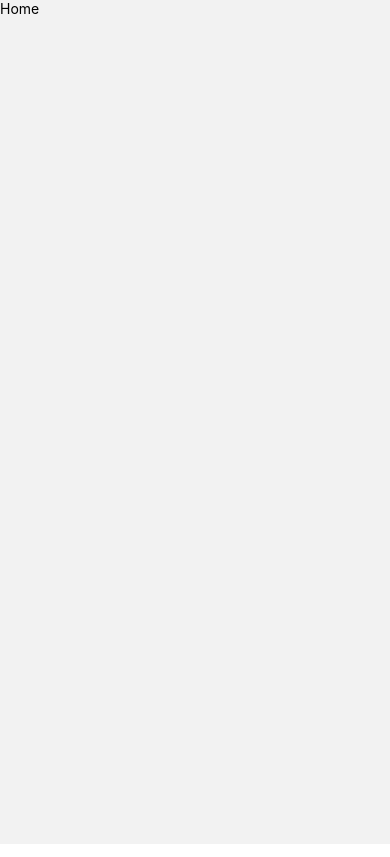
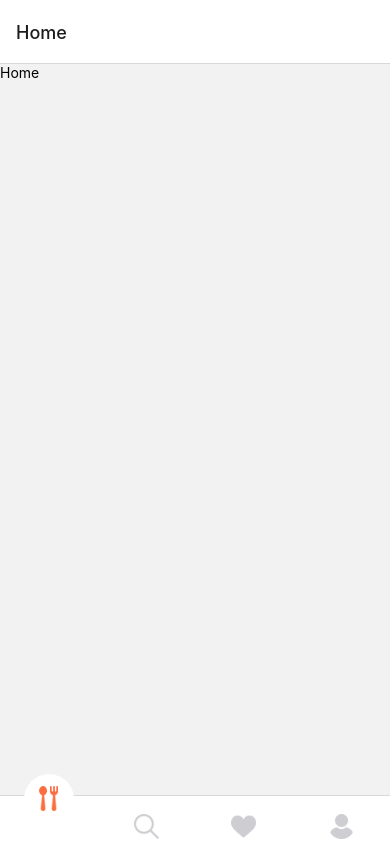
Before and after one commit to mrsuber/Apps, a React Native app in the folder ResturantApp/: screen /Home in a window 390 px wide. Built offline with nearby package versions, Linux system fonts and the light colour scheme.

Commit message:
the navigation taps design completed

```diff
--- a/ResturantApp/App.js
+++ b/ResturantApp/App.js
@@ -4,7 +4,7 @@
 import { NavigationContainer } from '@react-navigation/native'
 import 'react-native-gesture-handler';
 import { Home,Restaurant, OrderDelivery } from './screens'
-// import Tabs from './navigation/tabs'
+import Tabs from './navigation/taps'
 
 const Stack = createStackNavigator();
 
@@ -17,7 +17,7 @@
                 }}
                 initialRouteName={'Home'}
             >
-                <Stack.Screen name="Home" component={Home} />
+                <Stack.Screen name="Home" component={Tabs} />
                 <Stack.Screen name="Restaurant" component={Restaurant} />
                 <Stack.Screen name="OrderDelivery" component={OrderDelivery} />
             </Stack.Navigator>
--- /dev/null
+++ b/ResturantApp/components/customTabBar/CustomTabBar.js
@@ -0,0 +1,34 @@
+import React from 'react'
+import {View} from 'react-native'
+import {COLORS,icons} from '../../constants'
+import {isIphoneX} from 'react-native-iphone-x-helper'
+import {BottomTabBar} from '@react-navigation/bottom-tabs'
+
+const CustomTabBar = (props) =>{
+  if(isIphoneX()){
+    return(
+      <View>
+      <View
+        style={{
+           position: 'absolute',
+           bottom: 0,
+           left: 0,
+           right: 0,
+           height: 30,
+           backgroundColor: COLORS.white
+        }}
+      >
+      </View>
+      <BottomTabBar {...props.props}/>
+
+      </View>
+    )
+  } else {
+    return(
+    <BottomTabBar {...props.props}/>
+  )
+  }
+
+}
+
+export default CustomTabBar
--- /dev/null
+++ b/ResturantApp/components/index.js
@@ -0,0 +1,2 @@
+export {default as TabBarCustomButton} from './tabBarCustomButton/TabBarCustomButton'
+export {default as CustomTabBar} from './customTabBar/CustomTabBar'
--- /dev/null
+++ b/ResturantApp/components/tabBarCustomButton/TabBarCustomButton.js
@@ -0,0 +1,59 @@
+import React from 'react'
+import {View, Image,TouchableOpacity} from 'react-native'
+import Svg,{Path} from 'react-native-svg'
+import {COLORS,icons} from '../../constants'
+const TabBarCustomButton =({accessibilityState,children,onPress})=>{
+  let isSelected = accessibilityState.selected
+  if(isSelected){
+    return(
+      <View style={{ flex: 1, alignItems: "center" }}>
+          <View style={{ flexDirection: 'row', position: 'absolute', top: 0 }}>
+              <View style={{ flex: 1, backgroundColor: COLORS.white }}></View>
+              <Svg
+                  width={70}
+                  height={61}
+                  viewBox="0 0 75 61"
+              >
+                  <Path
+                      d="M75.2 0v61H0V0c4.1 0 7.4 3.1 7.9 7.1C10 21.7 22.5 33 37.7 33c15.2 0 27.7-11.3 29.7-25.9.5-4 3.9-7.1 7.9-7.1h-.1z"
+                      fill={COLORS.white}
+                  />
+              </Svg>
+              <View style={{ flex: 1, backgroundColor: COLORS.white }}></View>
+          </View>
+
+          <TouchableOpacity
+              style={{
+                  top: -22.5,
+                  justifyContent: 'center',
+                  alignItems: 'center',
+                  width: 50,
+                  height: 50,
+                  borderRadius: 25,
+                  backgroundColor: COLORS.white
+              }}
+              onPress={onPress}
+          >
+              {children}
+          </TouchableOpacity>
+      </View>
+    )
+  }else{
+    return(
+      <TouchableOpacity
+          style={{
+              flex: 1,
+              height: 60,
+              backgroundColor: COLORS.white
+          }}
+          activeOpacity={1}
+          onPress={onPress}
+      >
+          {children}
+      </TouchableOpacity>
+    )
+  }
+}
+
+
+export default TabBarCustomButton
--- /dev/null
+++ b/ResturantApp/navigation/taps.js
@@ -0,0 +1,71 @@
+import React from 'react'
+import {View, Image,TouchableOpacity} from 'react-native'
+import {createBottomTabNavigator,BottomTabBar} from '@react-navigation/bottom-tabs'
+import {Home} from '../screens'
+import {COLORS,icons} from '../constants'
+import {TabBarCustomButton,CustomTabBar} from '../components'
+
+const Tab = createBottomTabNavigator()
+
+let tabScreenData = [
+  {name:"Home",icon:icons.cutlery,},
+  {name:"Search",icon:icons.search,},
+  {name:"Like",icon:icons.like,},
+  {name:"User",icon:icons.user,},
+]
+
+
+const Tabs = () =>{
+  return(
+     <Tab.Navigator
+      tabBarOptions={{
+        showLabel:false,
+        style:{
+          borderTopWidth:0,
+          backgroundColor:"transparent",
+          elavation:0
+        }
+      }}
+      tabBar={(props)=>(
+        <CustomTabBar
+          props={props}
+        />
+      )}
+     >
+
+     {
+       tabScreenData.map((item,index)=>(
+         <Tab.Screen
+          key={index}
+           name={item.name}
+           component={Home}
+           options={{
+             tabBarIcon:({ focused})=>(
+               <Image
+                 source={item.icon}
+                 resizeMode="contain"
+                 style={{
+                   width: 25,
+                   height: 25,
+                   tintColor: focused ? COLORS.primary : COLORS.secondary
+
+                 }}
+               />
+             ),
+             tabBarButton:(props)=>(
+               <TabBarCustomButton
+                  {...props}
+               />
+             )
+           }}
+         />
+       ))
+     }
+
+
+
+     </Tab.Navigator>
+  )
+}
+
+export default Tabs
--- a/ResturantApp/package.json
+++ b/ResturantApp/package.json
@@ -22,9 +22,11 @@
     "react-dom": "17.0.2",
     "react-native": "0.68.2",
     "react-native-gesture-handler": "~2.2.1",
+    "react-native-iphone-x-helper": "^1.3.1",
     "react-native-reanimated": "^2.8.0",
     "react-native-safe-area-context": "^4.2.5",
     "react-native-screens": "^3.13.1",
+    "react-native-svg": "^12.3.0",
     "react-native-web": "0.17.7"
   },
   "devDependencies": {
```
Also changed, not shown: 1 other file (tests, documents, lock files or other folders).
